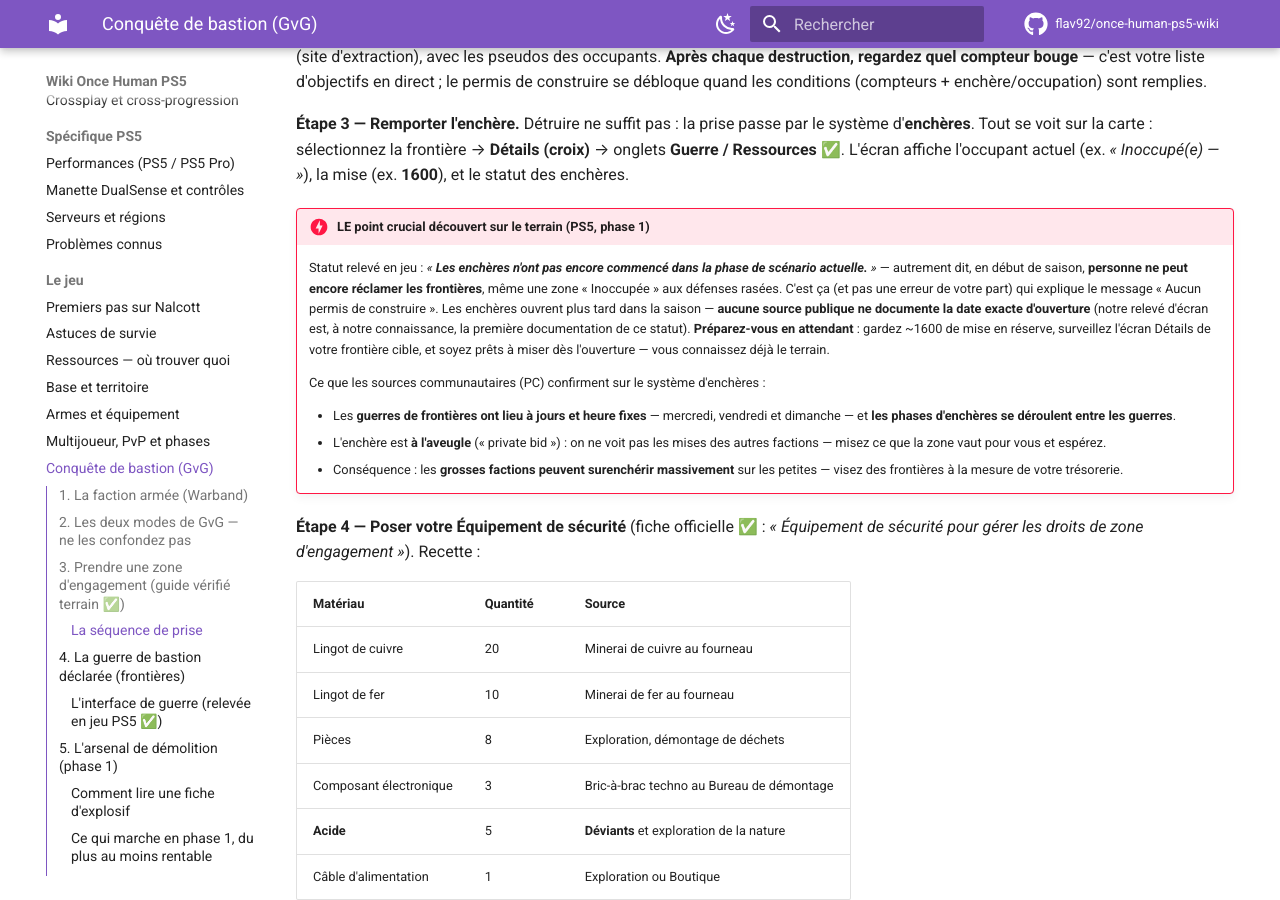
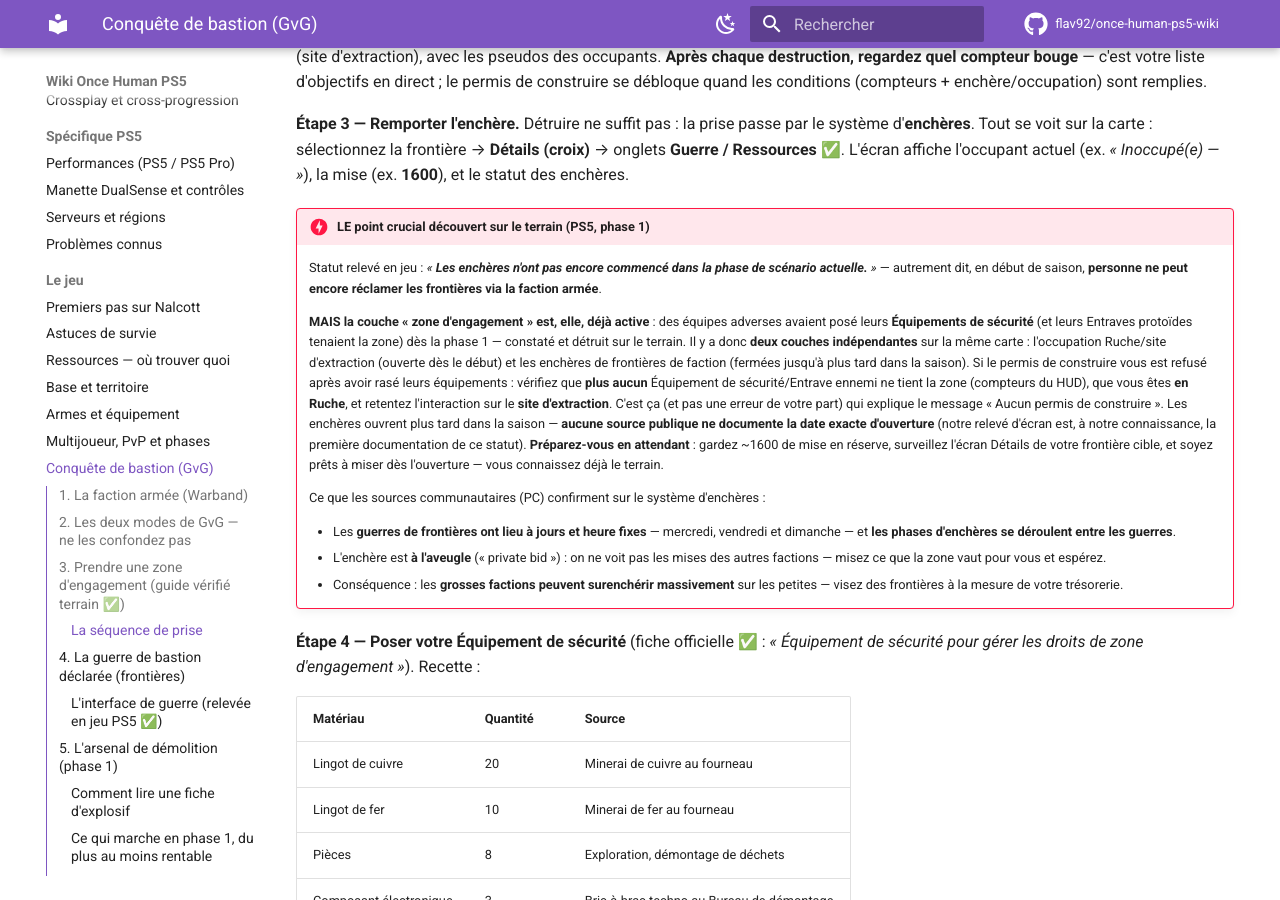
Before and after one commit to flav92/once-human-ps5-wiki, an MkDocs documentation site: the page built from docs/jeu/conquete-bastion.md, in a window 1280 px wide and 900 px high, scrolled down 1741 px. Built offline with MkDocs 1.6.1 and Material for MkDocs 9.7.7, drawn with Linux system fonts in a browser that asks for light colours; comment, search, counter and statistics services are not loaded.

Commit message:
Deux couches d'occupation : zone d'engagement (active en phase 1) vs enchères de frontières (fermées)
Constaté terrain : des équipes adverses avaient posé leurs Équipements
de sécurité dès la phase 1 — la couche Ruche/site d'extraction est
donc ouverte avant les enchères de faction.

Co-Authored-By: Claude Fable 5 <noreply@anthropic.com>
Claude-Session: https://claude.ai/code/session_01TCxfqbazixhXZqmCd3gYVk

```diff
--- a/docs/jeu/conquete-bastion.md
+++ b/docs/jeu/conquete-bastion.md
@@ -53,7 +53,9 @@ Le HUD de zone (relevé en jeu ✅) affiche notamment : `431/640` (structures ?)
 **Étape 3 — Remporter l'enchère.** Détruire ne suffit pas : la prise passe par le système d'**enchères**. Tout se voit sur la carte : sélectionnez la frontière → **Détails (croix)** → onglets **Guerre / Ressources** ✅. L'écran affiche l'occupant actuel (ex. *« Inoccupé(e) — <Défenseur> »*), la mise (ex. **1600**), et le statut des enchères.
 
 !!! danger "LE point crucial découvert sur le terrain (PS5, phase 1)"
-    Statut relevé en jeu : *« **Les enchères n'ont pas encore commencé dans la phase de scénario actuelle.** »* — autrement dit, en début de saison, **personne ne peut encore réclamer les frontières**, même une zone « Inoccupée » aux défenses rasées. C'est ça (et pas une erreur de votre part) qui explique le message « Aucun permis de construire ». Les enchères ouvrent plus tard dans la saison — **aucune source publique ne documente la date exacte d'ouverture** (notre relevé d'écran est, à notre connaissance, la première documentation de ce statut). **Préparez-vous en attendant** : gardez ~1600 de mise en réserve, surveillez l'écran Détails de votre frontière cible, et soyez prêts à miser dès l'ouverture — vous connaissez déjà le terrain.
+    Statut relevé en jeu : *« **Les enchères n'ont pas encore commencé dans la phase de scénario actuelle.** »* — autrement dit, en début de saison, **personne ne peut encore réclamer les frontières via la faction armée**.
+
+    **MAIS la couche « zone d'engagement » est, elle, déjà active** : des équipes adverses avaient posé leurs **Équipements de sécurité** (et leurs Entraves protoïdes tenaient la zone) dès la phase 1 — constaté et détruit sur le terrain. Il y a donc **deux couches indépendantes** sur la même carte : l'occupation Ruche/site d'extraction (ouverte dès le début) et les enchères de frontières de faction (fermées jusqu'à plus tard dans la saison). Si le permis de construire vous est refusé après avoir rasé leurs équipements : vérifiez que **plus aucun** Équipement de sécurité/Entrave ennemi ne tient la zone (compteurs du HUD), que vous êtes **en Ruche**, et retentez l'interaction sur le **site d'extraction**. C'est ça (et pas une erreur de votre part) qui explique le message « Aucun permis de construire ». Les enchères ouvrent plus tard dans la saison — **aucune source publique ne documente la date exacte d'ouverture** (notre relevé d'écran est, à notre connaissance, la première documentation de ce statut). **Préparez-vous en attendant** : gardez ~1600 de mise en réserve, surveillez l'écran Détails de votre frontière cible, et soyez prêts à miser dès l'ouverture — vous connaissez déjà le terrain.
 
     Ce que les sources communautaires (PC) confirment sur le système d'enchères :
 
```
